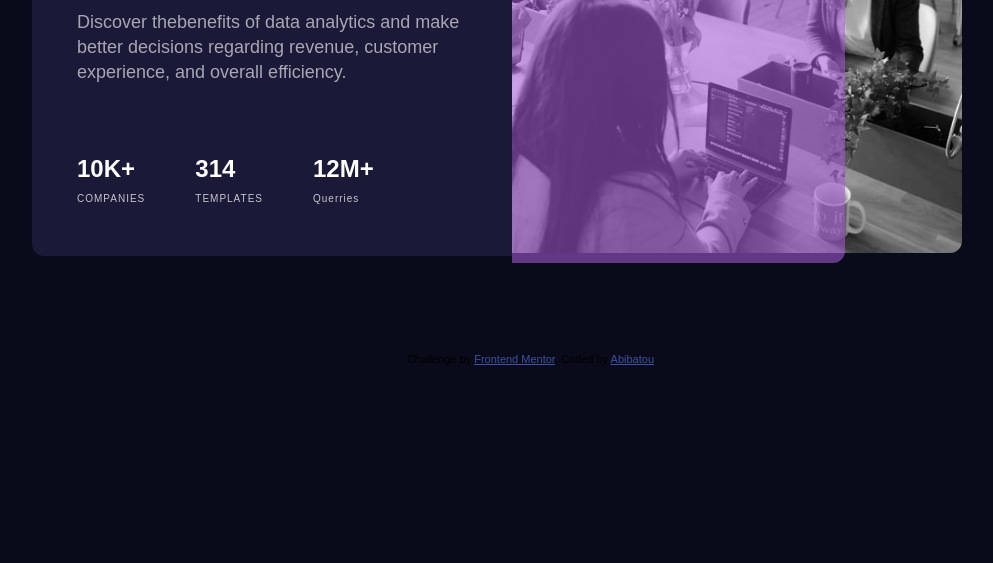
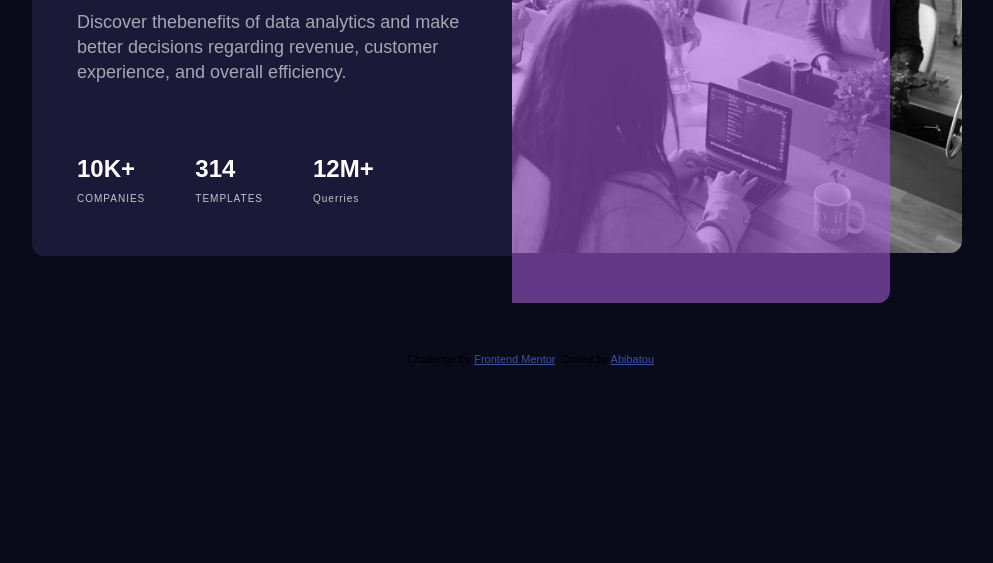
Before and after one commit to biba-sar/bussiness, a plain HTML site: page index.html in a window 1280 px wide. Shown: the part 237-800 px from the top of the page, without its empty margins (108-1101 px from the left). Drawn offline with Linux system fonts and the light colour scheme.

Commit message:
modifier fichier css

```diff
--- a/style.css
+++ b/style.css
@@ -26,11 +26,13 @@ body{
 }
 .content2::after {
    content: "";
-   position: fixed;
+   position: absolute;
    display: inline-block;
    top: 100px;
-   width: 26%;
-    height: 50%;
+   width: 29.5%;
+   height: 55%;
+   overflow: hidden;
+   flex-wrap: wrap;
    border-radius: 0 12px 12px 0;
    background-color: hsla(277, 64%, 61%, 0.562); /* Rouge avec 50% de transparence */
    z-index: 1; /* Place derrière l'image */
```
